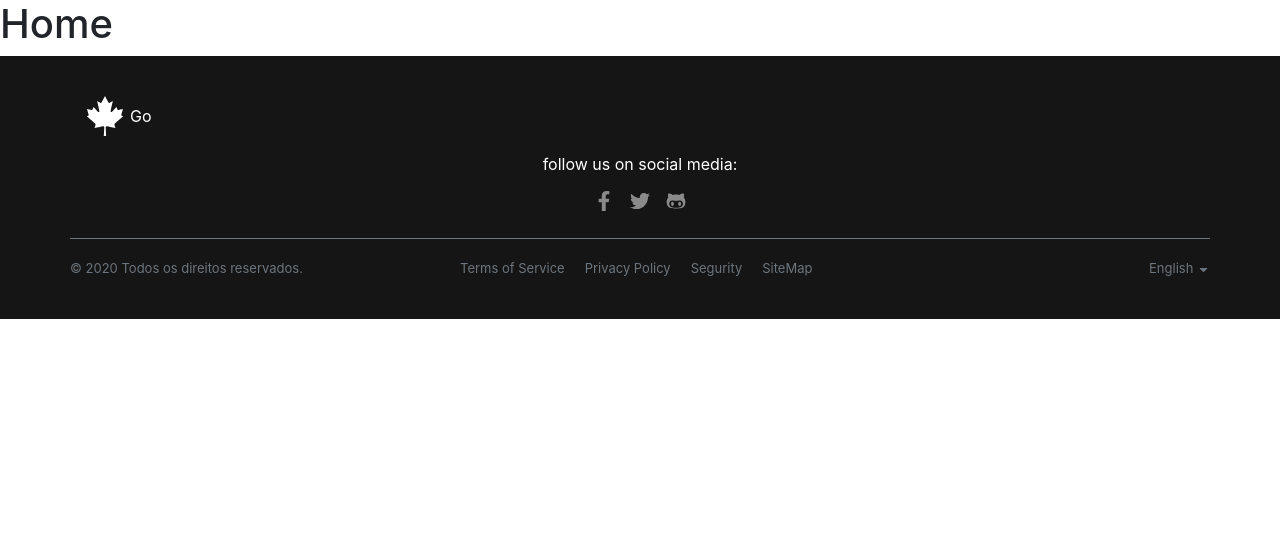
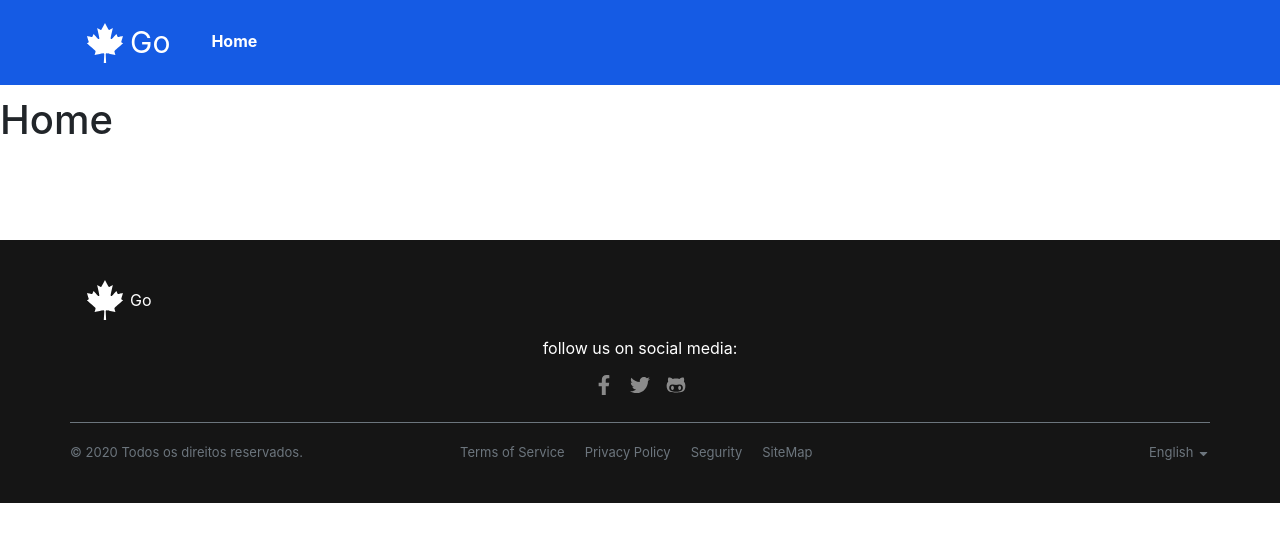
Before and after one commit to Gabriel-Monteiro7/loja, a React (Create React App) app: page / in a window 1280 px wide. Shown: the top 542 px of the page. Built offline with nearby package versions, Linux system fonts and the light colour scheme.

Commit message:
Criaçao do navbar inicial para aplicaçao

```diff
--- a/public/index.html
+++ b/public/index.html
@@ -16,15 +16,20 @@
   <body>
     <noscript>You need to enable JavaScript to run this app.</noscript>
     <div id="root"></div>
-    <!--
-      This HTML file is a template.
-      If you open it directly in the browser, you will see an empty page.
-
-      You can add webfonts, meta tags, or analytics to this file.
-      The build step will place the bundled scripts into the <body> tag.
-
-      To begin the development, run `npm start` or `yarn start`.
-      To create a production bundle, use `npm run build` or `yarn build`.
-    -->
+    <script
+      src="https://code.jquery.com/jquery-3.3.1.slim.min.js"
+      integrity="sha384-q8i/X+965DzO0rT7abK41JStQIAqVgRVzpbzo5smXKp4YfRvH+8abtTE1Pi6jizo"
+      crossorigin="anonymous"
+    ></script>
+    <script
+      src="https://cdnjs.cloudflare.com/ajax/libs/popper.js/1.14.3/umd/popper.min.js"
+      integrity="sha384-ZMP7rVo3mIykV+2+9J3UJ46jBk0WLaUAdn689aCwoqbBJiSnjAK/l8WvCWPIPm49"
+      crossorigin="anonymous"
+    ></script>
+    <script
+      src="https://stackpath.bootstrapcdn.com/bootstrap/4.1.3/js/bootstrap.min.js"
+      integrity="sha384-ChfqqxuZUCnJSK3+MXmPNIyE6ZbWh2IMqE241rYiqJxyMiZ6OW/JmZQ5stwEULTy"
+      crossorigin="anonymous"
+    ></script>
   </body>
 </html>
--- a/src/App.js
+++ b/src/App.js
@@ -1,9 +1,11 @@
 import React from 'react';
 import Footer from './components/default/footer/Footer'
+import NavBar from './components/default/navbar/Navbar'
 function App() {
   return (
     <>
-    <h1>Home</h1>
+    <NavBar/>
+    <h1 className='my-5 py-5'>Home</h1>
     <Footer/>
     </>
   );
--- /dev/null
+++ b/src/components/default/navbar/Navbar.js
@@ -0,0 +1,46 @@
+import React from "react";
+import Logo from "../Logo";
+import StyleNavBar from "./styles";
+import { Link } from "react-router-dom";
+export default function NavBar(props) {
+  return (
+    <StyleNavBar
+      className="navbar navbar-expand-lg navbar-light bg-light fixed-top"
+    >
+      <div className="container pr-0">
+        <a className="navbar-brand" href='/'>
+          <Logo />
+        </a>
+        <button
+          className="navbar-toggler"
+          type="button"
+          data-toggle="collapse"
+          data-target="#conteudoNavbarSuportado"
+          aria-controls="conteudoNavbarSuportado"
+          aria-expanded="false"
+          aria-label="Alterna navegação"
+        >
+          <span className="navbar-toggler-icon"></span>
+        </button>
+
+        <div
+          className="collapse navbar-collapse px-3 "
+          id="conteudoNavbarSuportado"
+        >
+          <ul className="navbar-nav w-100 mt-2 mt-lg-0 d-lex align-items-center">
+            <li className="nav-item px-1">
+              <a className="nav-link" href='/home'>
+                Home
+              </a>
+            </li>
+            <li className="nav-item pr-1">
+              {/* <a className="nav-link" to="/equipes">
+
+              </a> */}
+            </li>
+          </ul>
+        </div>
+      </div>
+    </StyleNavBar>
+  );
+}
--- /dev/null
+++ b/src/components/default/navbar/styles.js
@@ -0,0 +1,35 @@
+import styled from "styled-components";
+import { md } from "../../../styles/global";
+
+const color = "#155BE4";
+export default styled.nav`
+  transition: 0.3s ease-in-out;
+  background: #155BE4 !important;
+  padding: 20px 30px;
+  .navbar-brand {
+    font-size: 30px;
+  }
+  a {
+    padding: 0px;
+    color: white !important;
+  }
+  .nav-link {
+    font-weight: bold;
+    transition: 0.3s ease-in-out;
+    padding: 0px !important;
+    margin: 0px 5px;
+    border-bottom: 2px solid transparent;
+    line-height: 1.9;
+    &:hover {
+      border-bottom: 2px solid white;
+    }
+  }
+  @media (max-width: ${md}px) {
+    hr {
+      margin-top: 10px;
+      border-left: 0px solid white !important;
+      border-top: 2px solid white !important;
+      width: 100%;
+    }
+  }
+`;
--- /dev/null
+++ b/src/styles/global.js
@@ -0,0 +1,60 @@
+import { createGlobalStyle } from "styled-components";
+import 'react-toastify/dist/ReactToastify.css'
+// Dispositivos small (telefones em modo paisagem, com 576px ou mais)
+export const sm = 576;
+
+// Dispositivos médios (tablets com 768px ou mais)
+export const md = 768;
+
+// Dispositivos large (desktops com 992px ou mais)
+export const lg = 992;
+
+// Dispositivos extra large (desktops grandes com 1200px ou mais)
+export const xl = 1200;
+export const GlobalStyle = createGlobalStyle`
+    margin:0px;
+    padding:0px;
+    outline:0px;
+    box-sizing:border-box;
+    html,body,#root{
+
+        font-family: sans-serif;
+        min-height:100%;
+    }
+    body{
+        -webkit-font-smoothing: antialiased !important;
+    }
+    .btn,a,button{
+
+        cursor: pointer;
+    }
+    .btn,button{
+        font-size:12px;
+        padding: 2px 10px;
+        border:0px ;
+        outline:none;
+        background:transparent;
+        border-radius:3px;
+    }
+    #root{
+        /* max-width:1020px; */
+
+    }
+
+
+    ::-webkit-scrollbar {
+    width: 10px;
+    background-color: transparent;
+
+}
+::-webkit-scrollbar-thumb {
+
+    -webkit-box-shadow: inset 0 0 6px rgba(0,0,0,.3);
+    background-color: #6E6E6E;
+}
+
+::-webkit-scrollbar-track {
+    -webkit-box-shadow: inset 0 0 6px rgba(0,0,0,0.3);
+    background-color: #F5F5F5;
+}
+`;
```
